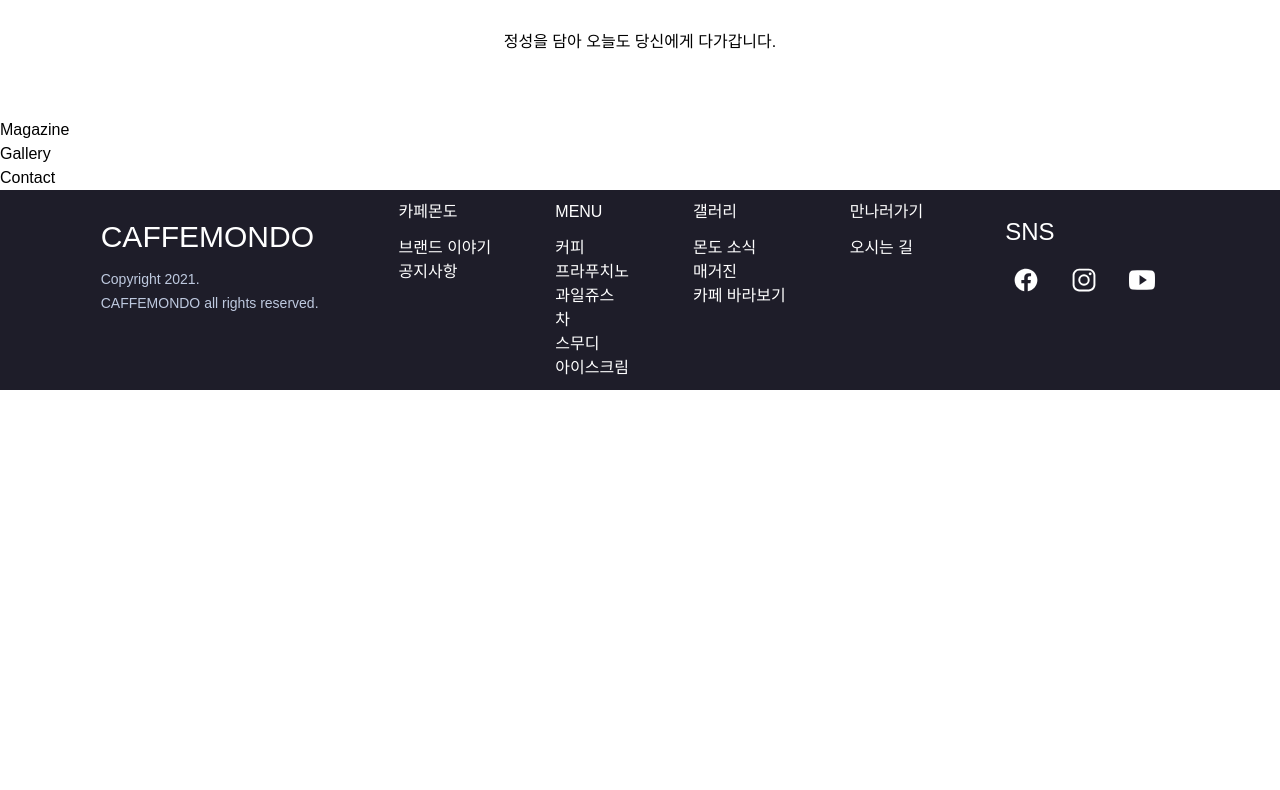
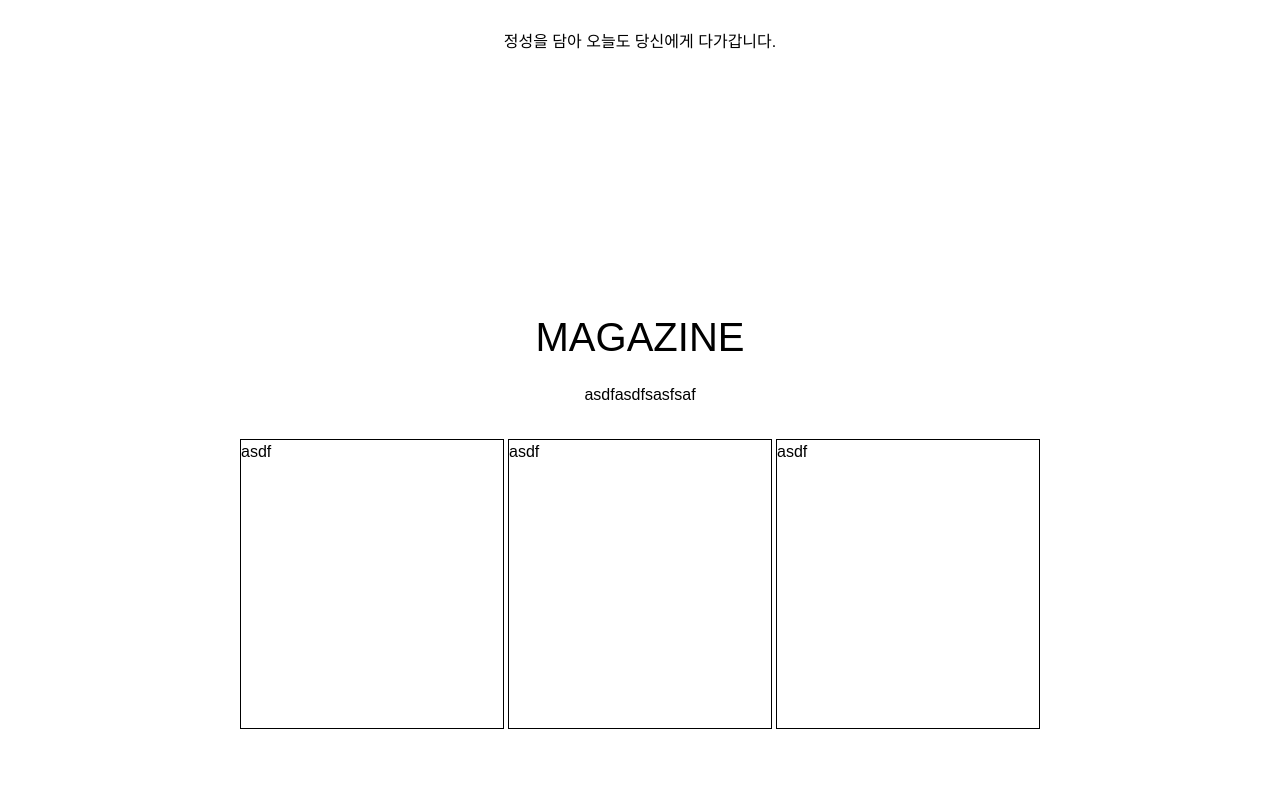
Before and after one commit to swpark907/cafe_mondo, a React (Create React App) app: page / in a window 1280 px wide. Shown: the part 2390-3180 px from the top of the page. Before the commit the page ends 2780 px from the top, so only its background shows below. Built offline with nearby package versions, Linux system fonts and the light colour scheme.

Commit message:
update magazine base UI template

```diff
--- /dev/null
+++ b/src/components/Home/Magazine/Magazine.css
@@ -0,0 +1,34 @@
+.app__magazine{
+  flex-direction: column;
+}
+
+.app__magazine__header{
+  display: flex;
+  flex-direction: column;
+  align-items: center;
+  margin-bottom: 2rem;
+}
+.app__magazine__columns{
+  display: flex;
+  justify-content: space-between;
+  width: 100%;
+  flex-wrap: wrap;
+}
+
+.app__magazine__column{
+  /* margin: auto; */
+  padding-bottom: 33%;
+  flex: 1;
+  min-width: 200px;
+  max-width: 33%;
+  border: solid 1px black;
+}
+
+@media screen and (max-width: 1150px) {
+}
+@media screen and (max-width: 850px) {
+}
+@media screen and (max-width: 768px) {
+}
+@media screen and (max-width: 500px) {
+}
--- a/src/components/Home/Magazine/Magazine.jsx
+++ b/src/components/Home/Magazine/Magazine.jsx
@@ -1,9 +1,24 @@
 import React from 'react';
+import './Magazine.css'
 
 const Magazine = () => {
   return (
-    <div>
-      Magazine
+    <div className='app__magazine app__wrapper section_padding flex__center'>
+      <div className="app__magazine__header">
+        <h2 className="app__magazine__header__title">MAGAZINE</h2>
+        <p className="app__magazine__header__subtitle">asdfasdfsasfsaf</p>
+      </div>
+      <div className="app__magazine__columns">
+        <div className="app__magazine__column">
+          asdf
+        </div>
+        <div className="app__magazine__column">
+          asdf
+        </div>
+        <div className="app__magazine__column">
+          asdf
+        </div>
+      </div>
     </div>
   );
 };
```
